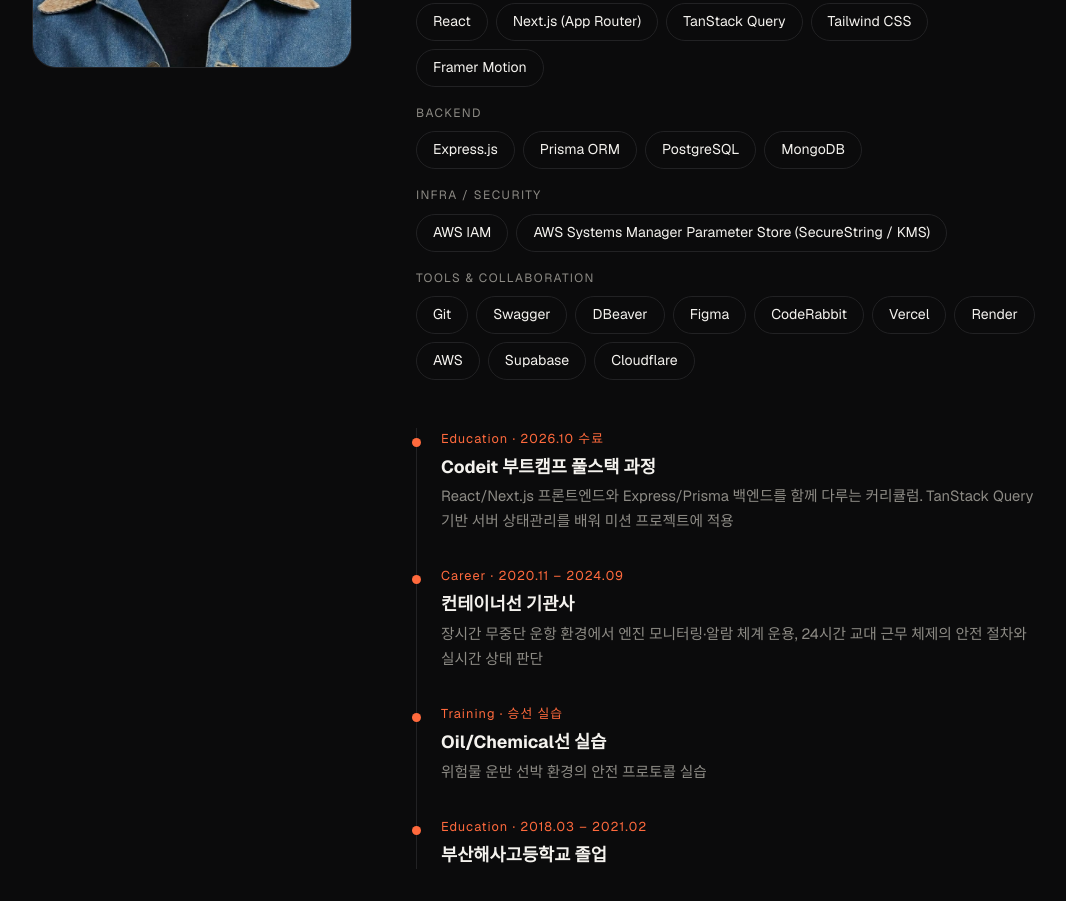
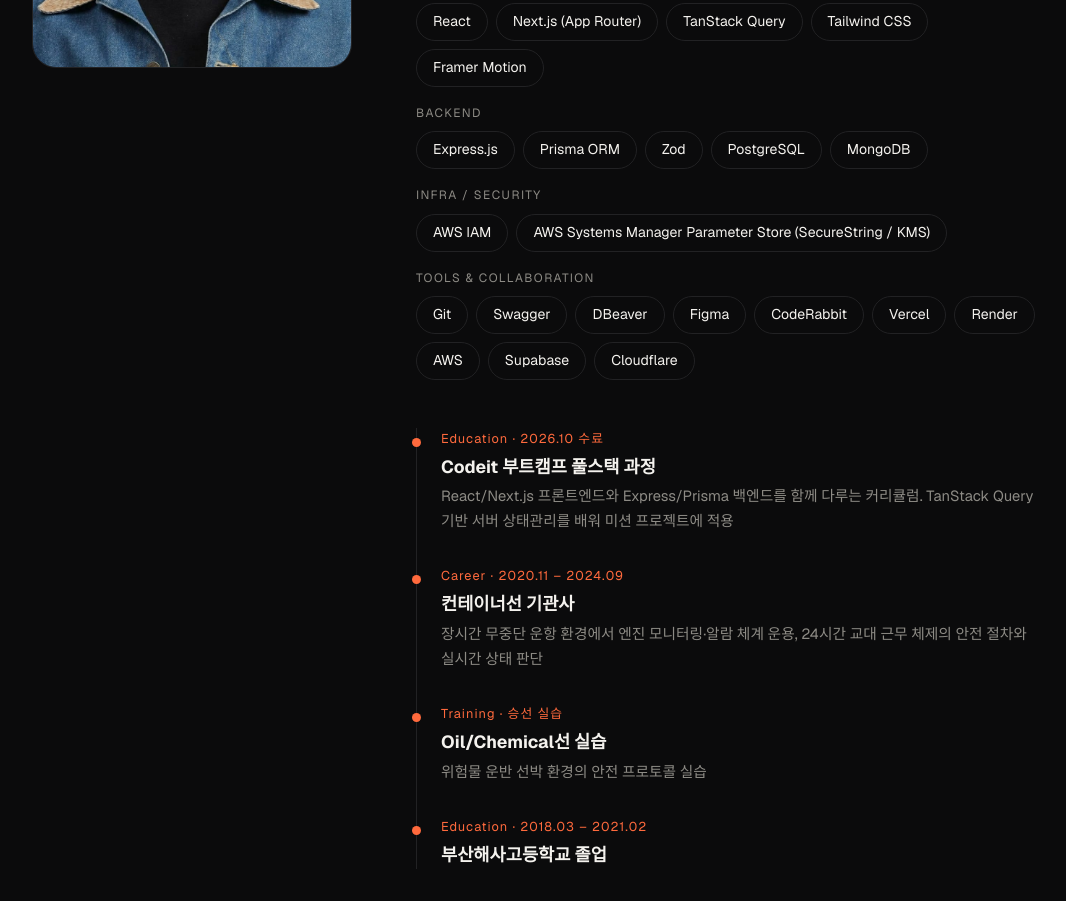
Before and after one commit to singsangsong28/MySite, a Next.js app: page / in a window 1280 px wide. Shown: the part 1440-2341 px from the top of the page, without its empty margins (104-1170 px from the left). Built offline with nearby package versions, Linux system fonts and the light colour scheme.

Commit message:
chore: skills - add Zod

```diff
--- a/app/data.ts
+++ b/app/data.ts
@@ -9,7 +9,7 @@ export const profile = {
 export const skills = [
   { group: "Languages", items: ["JavaScript", "TypeScript"] },
   { group: "Frontend", items: ["React", "Next.js (App Router)", "TanStack Query", "Tailwind CSS", "Framer Motion"] },
-  { group: "Backend", items: ["Express.js", "Prisma ORM", "PostgreSQL", "MongoDB"] },
+  { group: "Backend", items: ["Express.js", "Prisma ORM", "Zod", "PostgreSQL", "MongoDB"] },
   { group: "Infra / Security", items: ["AWS IAM", "AWS Systems Manager Parameter Store (SecureString / KMS)"] },
   { group: "Tools & Collaboration", items: ["Git", "Swagger", "DBeaver", "Figma", "CodeRabbit", "Vercel", "Render", "AWS", "Supabase", "Cloudflare"] },
 ];
```
